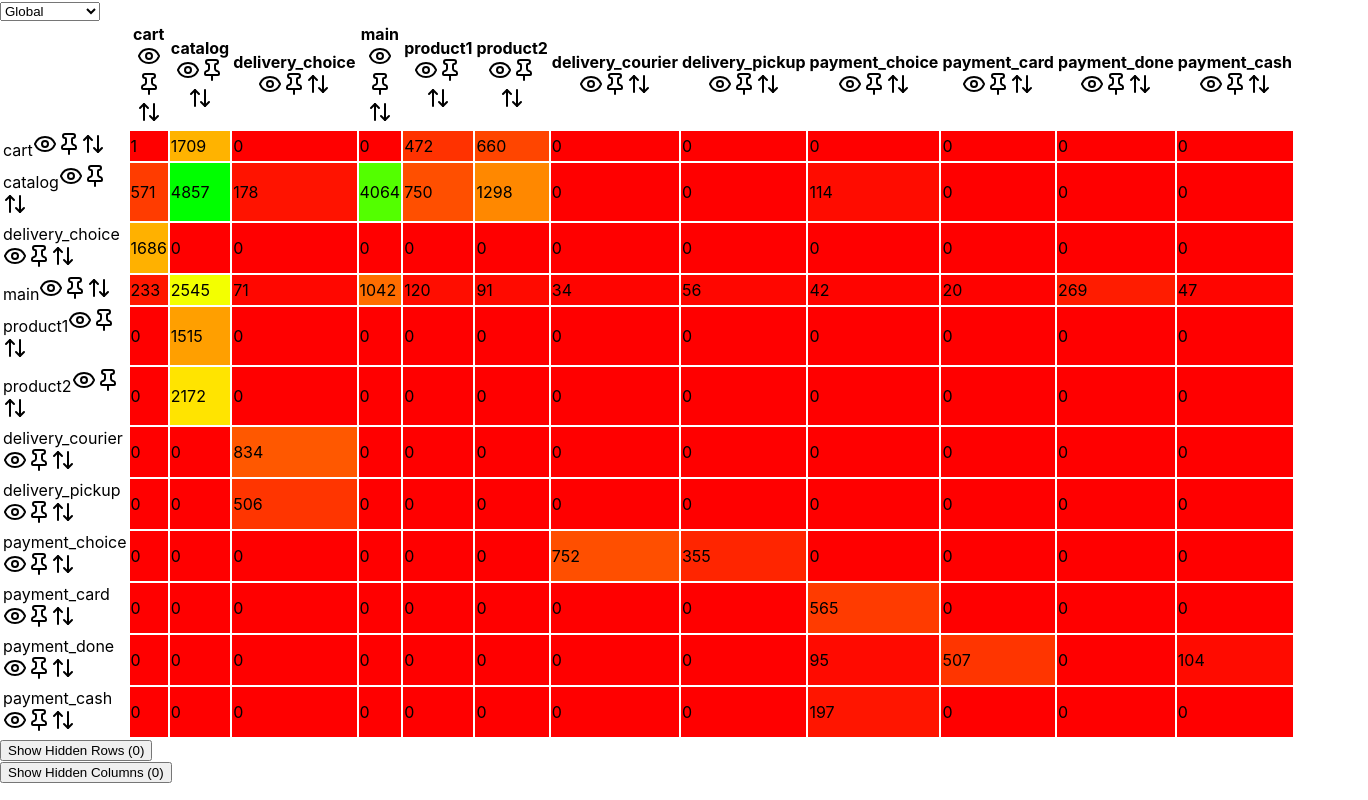
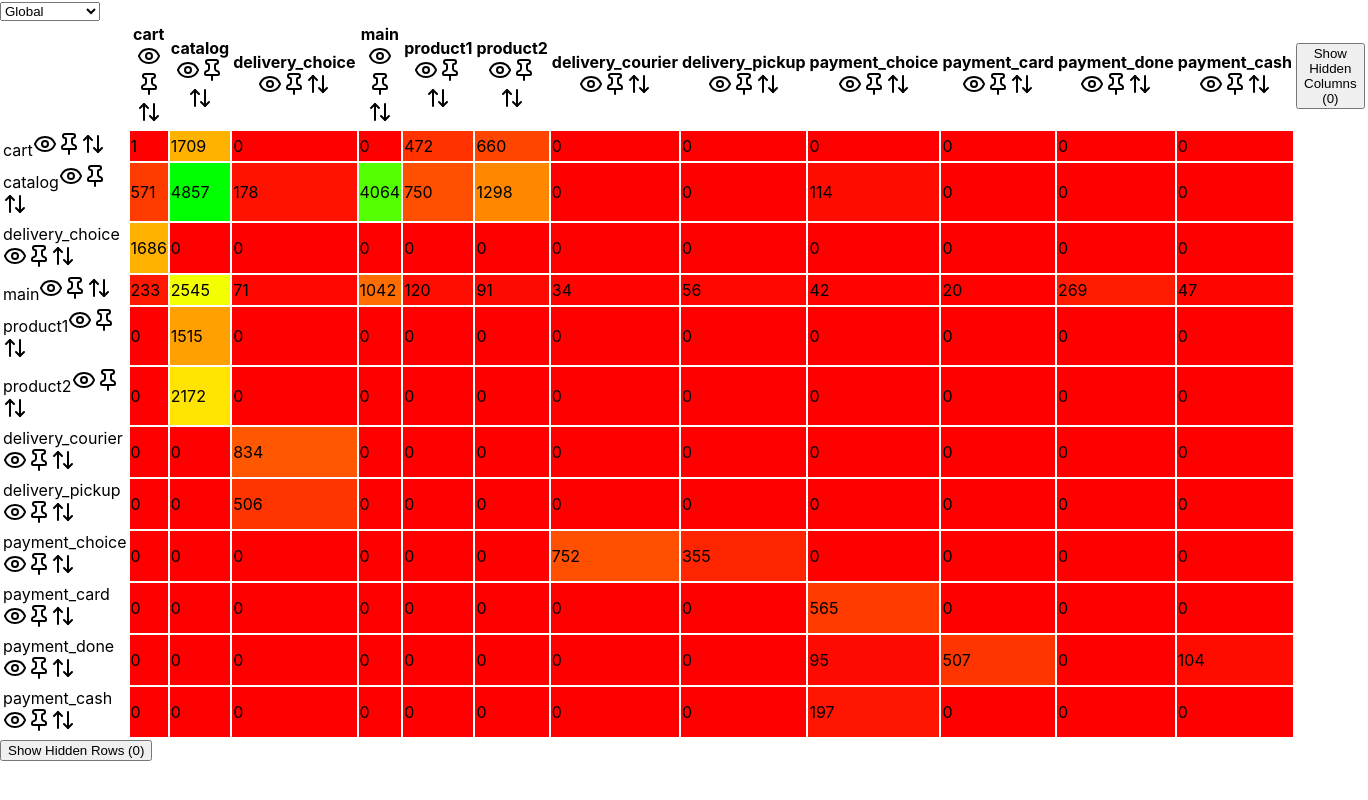
Before and after one commit to wowone/transition_matrix, a React (Create React App) app: page / in a window 1280 px wide. Shown: the whole page, 1368 px wide, since content can reach past the window. Built offline with nearby package versions, Linux system fonts and the light colour scheme.

Commit message:
collapsing rows and columns v1

```diff
--- a/src/components/matrix/index.tsx
+++ b/src/components/matrix/index.tsx
@@ -63,7 +63,7 @@ const TransitionMatrix: React.FC<TransitionMatrixProps> = ({ data }) => {
       ratio = 0;
     }
 
-    const hue = ratio * 120;
+    const hue = ratio * 120; // 0 is red, 120 is green
     return `hsl(${hue}, 100%, 50%)`;
   };
 
@@ -99,35 +99,47 @@ const TransitionMatrix: React.FC<TransitionMatrixProps> = ({ data }) => {
     // Implementation for sorting by column
   };
 
-  const onDragEnd = (result: any) => {
-    // Implementation for drag and drop functionality
-  };
+  const visibleColumns = Object.keys(Object.values(matrixData)[0]).filter(col => !hiddenCols.includes(col));
 
   return (
-    <div className="w-[900px] h-[900px] overflow-auto">
+    <div className="w-full max-w-[1200px] mx-auto">
       <select
         value={heatmapOption}
         onChange={(e) => setHeatmapOption(e.target.value as 'global' | 'row-wise' | 'column-wise')}
+        className="mb-4"
       >
         <option value="global">Global</option>
         <option value="row-wise">Row-wise</option>
         <option value="column-wise">Column-wise</option>
       </select>
 
-      <DragDropContext onDragEnd={onDragEnd}>
-        <table className="border-collapse">
+      <div className="relative overflow-x-auto">
+        <DragDropContext onDragEnd={() => {}}>
+          <table className="border-collapse w-full">
             <thead>
               <tr>
-              <th></th>
-              {Object.keys(Object.values(matrixData)[0]).map((colName, index) => (
-                !hiddenCols.includes(colName) && (
+                <th className="p-2 border sticky left-0 bg-white z-10"></th>
+                {visibleColumns.map((colName, index) => (
                   <th key={index} className="p-2 border">
                     {colName}
                     <Eye onClick={() => toggleColVisibility(colName)} className="cursor-pointer ml-1" />
                     <Pin onClick={() => toggleColPin(colName)} className="cursor-pointer ml-1" />
                     <ArrowUpDown onClick={() => sortByColumn(colName)} className="cursor-pointer ml-1" />
                   </th>
-                )
+                ))}
+                <th className="p-2 border sticky right-0 bg-white z-10">
+                  <button
+                    onClick={() => setIsHiddenColsPanelOpen(!isHiddenColsPanelOpen)}
+                    className="bg-gray-200 p-2 rounded w-full text-left"
+                  >
+                    {isHiddenColsPanelOpen ? 'Hide' : 'Show'} Hidden Columns ({hiddenCols.length})
+                  </button>
+                </th>
+                {isHiddenColsPanelOpen && hiddenCols.map((colName, index) => (
+                  <th key={`hidden-${index}`} className="p-2 border bg-gray-200">
+                    {colName}
+                    <EyeOff onClick={() => toggleColVisibility(colName)} className="cursor-pointer ml-1" />
+                  </th>
                 ))}
               </tr>
             </thead>
@@ -135,28 +147,37 @@ const TransitionMatrix: React.FC<TransitionMatrixProps> = ({ data }) => {
               {Object.entries(matrixData).map(([rowIndex, row], index) => (
                 !hiddenRows.includes(rowIndex) && (
                   <tr key={rowIndex}>
-                  <td className="p-2 border">
+                    <td className="p-2 border sticky left-0 bg-white z-10">
                       {rowIndex}
                       <Eye onClick={() => toggleRowVisibility(rowIndex)} className="cursor-pointer ml-1" />
                       <Pin onClick={() => toggleRowPin(rowIndex)} className="cursor-pointer ml-1" />
                       <ArrowUpDown onClick={() => sortByRow(rowIndex)} className="cursor-pointer ml-1" />
                     </td>
-                  {Object.entries(row).map(([colName, cell], cellIndex) => (
-                    !hiddenCols.includes(colName) && (
+                    {visibleColumns.map((colName, cellIndex) => (
                       <td
                         key={cellIndex}
                         className="p-2 border"
-                        style={{ backgroundColor: getCellColor(cell as number, rowIndex, colName) }}
+                        style={{ backgroundColor: getCellColor(row[colName] as number, rowIndex, colName) }}
                       >
-                        {cell}
+                        {row[colName]}
                       </td>
-                    )
+                    ))}
+                    <td className="p-2 border sticky right-0 bg-white z-10"></td>
+                    {isHiddenColsPanelOpen && hiddenCols.map((colName, cellIndex) => (
+                      <td
+                        key={`hidden-${cellIndex}`}
+                        className="p-2 border bg-gray-200"
+                      >
+                        {row[colName]}
+                      </td>
                     ))}
                   </tr>
                 )
               ))}
             </tbody>
           </table>
+        </DragDropContext>
+      </div>
 
       {/* Hidden Rows Panel */}
       <div className="mt-4">
@@ -177,27 +198,6 @@ const TransitionMatrix: React.FC<TransitionMatrixProps> = ({ data }) => {
           </div>
         )}
       </div>
-
-        {/* Hidden Columns Panel */}
-        <div className="mt-4">
-          <button
-            onClick={() => setIsHiddenColsPanelOpen(!isHiddenColsPanelOpen)}
-            className="bg-gray-200 p-2 rounded"
-          >
-            {isHiddenColsPanelOpen ? 'Hide' : 'Show'} Hidden Columns ({hiddenCols.length})
-          </button>
-          {isHiddenColsPanelOpen && (
-            <div className="mt-2 border p-2">
-              {hiddenCols.map(colName => (
-                <div key={colName} className="flex items-center justify-between p-1">
-                  <span>{colName}</span>
-                  <EyeOff onClick={() => toggleColVisibility(colName)} className="cursor-pointer" />
-                </div>
-              ))}
-            </div>
-          )}
-        </div>
-      </DragDropContext>
     </div>
   );
 };
```
Lines whose indentation alone changed are shown as unchanged.
